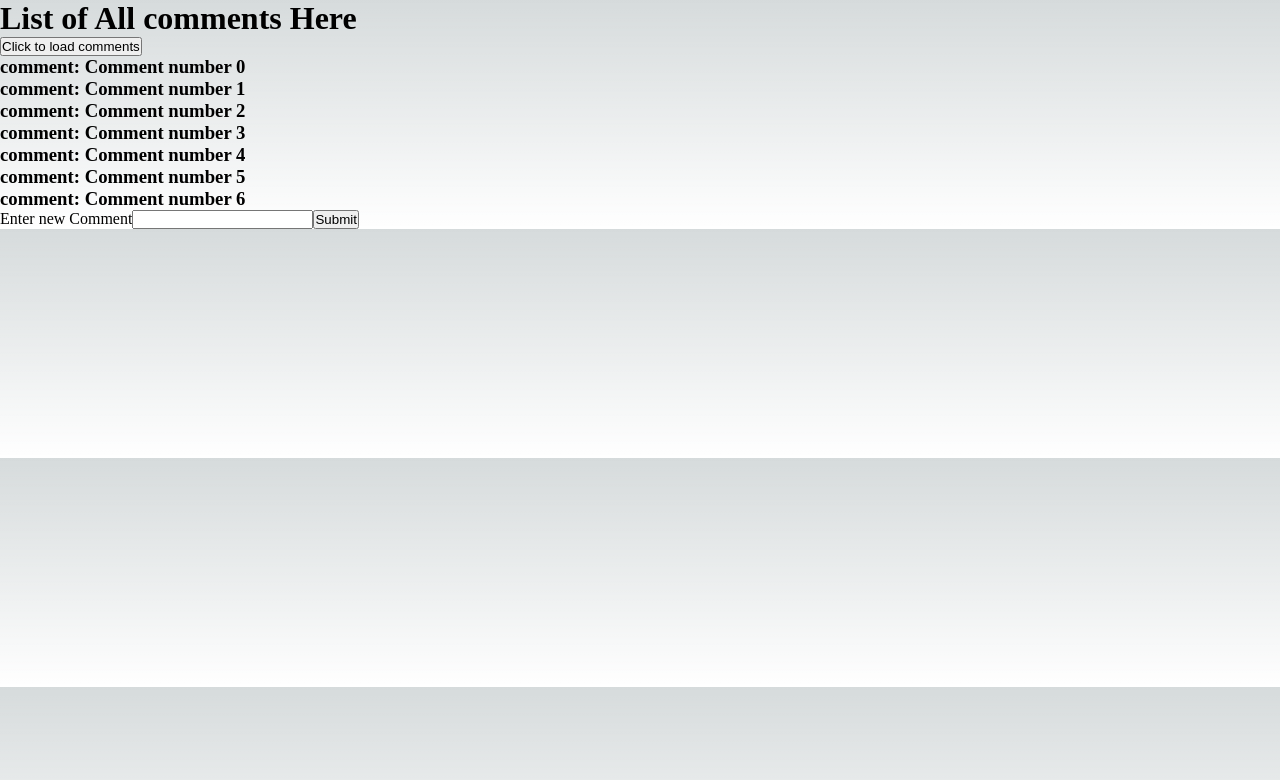
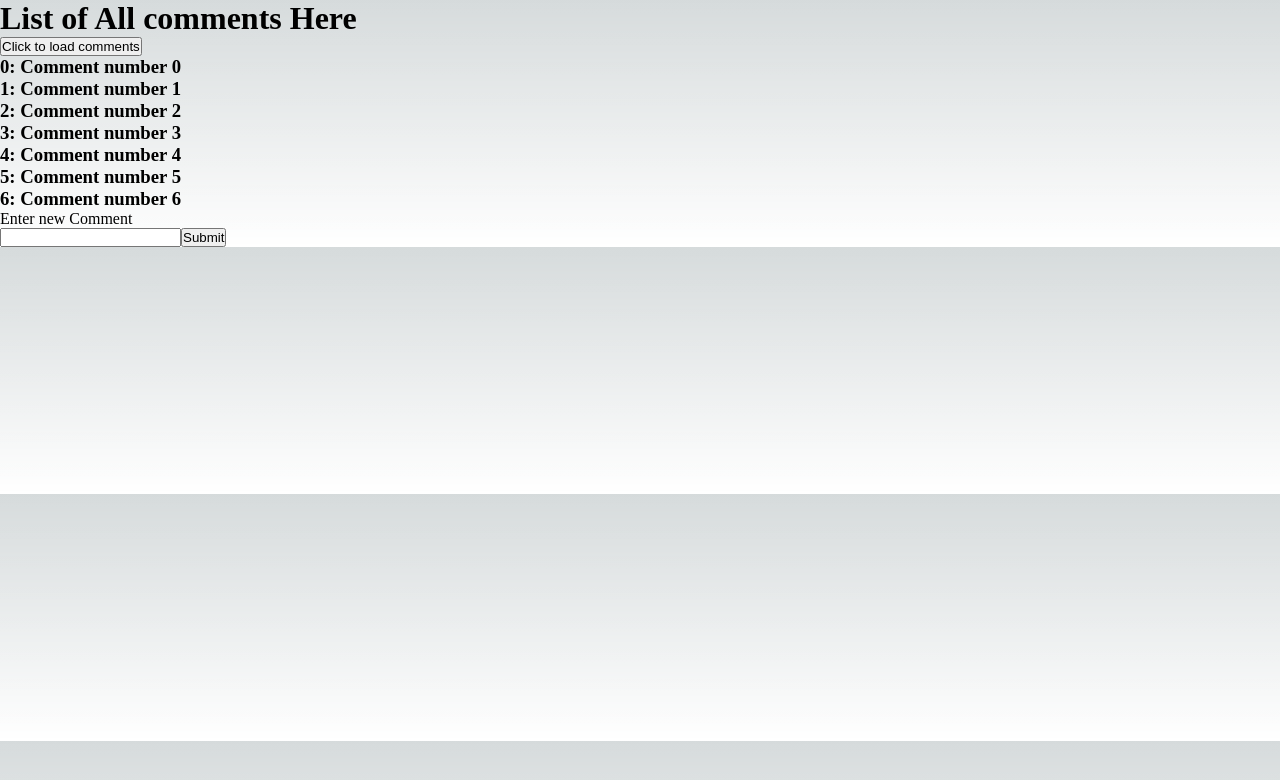
Before and after one commit to azeek21/Next-Notes, a Next.js app: page /comments in a window 1280 px wide. Both pictures are taken after a click on the button "Click to load comments". Shown: the top 780 px of the page. Built offline with nearby package versions, Linux system fonts and the light colour scheme.

Commit message:
APIs: handling post requests.

```diff
--- a/src/pages/api/v1/comments/index.ts
+++ b/src/pages/api/v1/comments/index.ts
@@ -2,7 +2,15 @@ import { COMMENTS } from "@/data/comments";
 import { NextApiRequest, NextApiResponse } from "next";
 
 export default function handler(req: NextApiRequest, res: NextApiResponse) {
-    setTimeout(() => {
+
+    if (req.method === 'GET') {
+        // handle get requests
         res.status(200).json(COMMENTS);
-    }, 1000);
+    } else if (req.method === "POST") {
+        // handle post requests
+        const comment = {...req.body.comment, id: COMMENTS[COMMENTS.length - 1].id + 1};
+        COMMENTS.push(comment);
+        res.status(201).json(comment);
+    }
+    res.status(400)
 }
--- a/src/pages/comments/index.tsx
+++ b/src/pages/comments/index.tsx
@@ -5,7 +5,6 @@ export default function CommetList() {
     const [data, setData] = useState([] as CommentType[])
     const [loading, setLoading] = useState(false);
     const [comment, setComment] = useState({
-        id: data[-1]?.id + 1,
         text: ''
     })
 
@@ -17,27 +16,39 @@ export default function CommetList() {
         setData(data);
     }
 
+    const submitComment = async () => {
+        setLoading(true);
+        const resp = await fetch("/api/v1/comments", {
+            method: "POST",
+            body: JSON.stringify({comment: comment}),
+            headers: {
+                "Content-Type": "application/json"
+            }
+        })
+        const data = await resp.json();
+        setData(old => ([...old, data]));
+        setLoading(false);
+    }
+
     const handleInput = (ev: ChangeEvent<HTMLInputElement>) => {
         setComment(old => ({...old, text: ev.target.value}))
     };
 
-    const submitComment = () => {
-        console.log("SUBMIT")
-    }
+
 
     return (
         <div>
             <h1>List of All comments Here</h1>
             <button onClick={fetchComments} >Click to load comments</button>
             {loading && <h4>Loading...</h4>}
-            {data && data.map(d => <h3 key={d.id} > <span>comment:</span> {d.text}</h3>)}
+            {data && data.map(d => <h3 key={d.id}> <span>{d.id}:</span> {d.text}</h3>)}
             <form onSubmit={(ev) => {
                 ev.preventDefault();
                 submitComment();
             }}>
-                <label htmlFor="comment">Enter new Comment</label>
+                <label htmlFor="comment">Enter new Comment<br/></label>
                 <input id="comment" onChange={handleInput} type="text" value={comment?.text} autoComplete="false" />
-                <button>Submit</button>
+                <button type="submit">{loading ? "Loading..." : "Submit"}</button>
             </form>
         </div>
     )
```
Also changed, not shown: src/pages/README.md, 2 other files (tests, documents, lock files or other folders).
